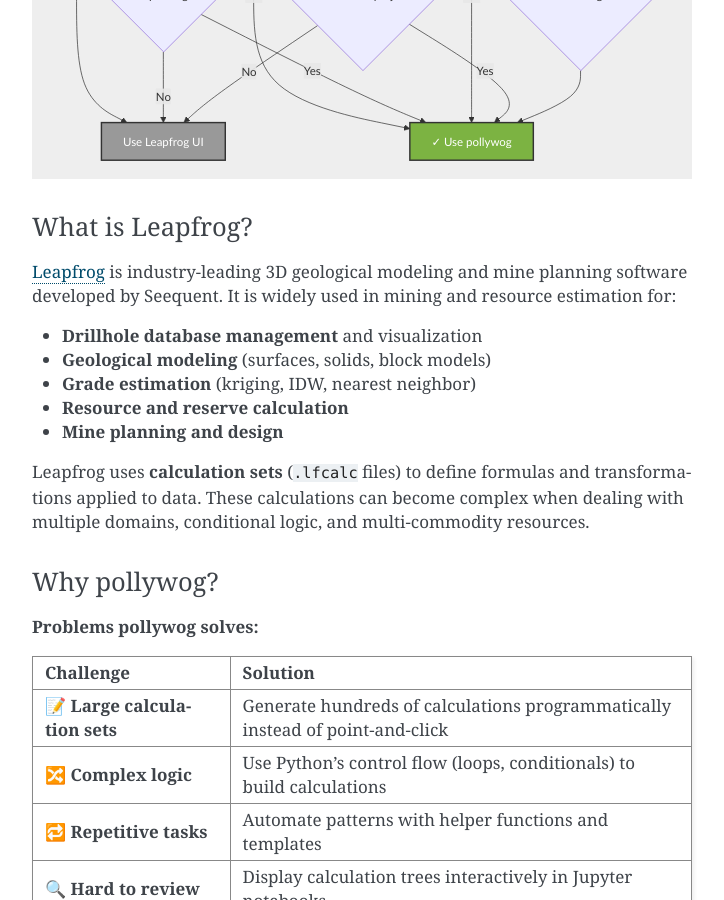
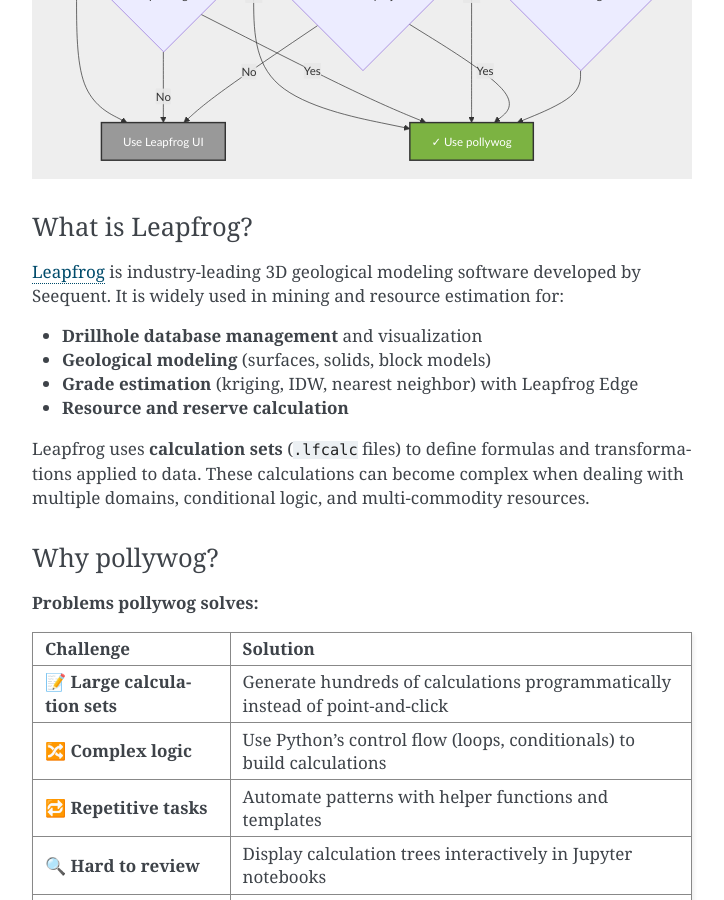
Before and after one commit to endarthur/pollywog, a Sphinx documentation site: the page built from docs/index.rst, in a window 1280 px wide and 900 px high, scrolled down 3849 px. Shown: the whole window, without its empty margins (388-1112 px from the left). Built offline with Sphinx 7.4.7, drawn with Linux system fonts in a browser that asks for light colours.

Commit message:
Fix Leapfrog description - remove mine planning, clarify Edge for estimation
Corrections:
- Removed 'mine planning software' from Leapfrog description
- Removed 'Mine planning and design' from capabilities list
- Added clarification that grade estimation requires Leapfrog Edge
- Leapfrog is geological modeling software, not mine planning
- Updated both English (index.rst) and Portuguese (index.po) translations

```diff
--- a/docs/index.rst
+++ b/docs/index.rst
@@ -64,13 +64,12 @@
 What is Leapfrog?
 ~~~~~~~~~~~~~~~~~
 
-`Leapfrog <https://www.seequent.com/products-solutions/leapfrog-geo/>`_ is industry-leading 3D geological modeling and mine planning software developed by Seequent. It is widely used in mining and resource estimation for:
+`Leapfrog <https://www.seequent.com/products-solutions/leapfrog-geo/>`_ is industry-leading 3D geological modeling software developed by Seequent. It is widely used in mining and resource estimation for:
 
 - **Drillhole database management** and visualization
 - **Geological modeling** (surfaces, solids, block models)
-- **Grade estimation** (kriging, IDW, nearest neighbor)
+- **Grade estimation** (kriging, IDW, nearest neighbor) with Leapfrog Edge
 - **Resource and reserve calculation**
-- **Mine planning and design**
 
 Leapfrog uses **calculation sets** (``.lfcalc`` files) to define formulas and transformations applied to data. These calculations can become complex when dealing with multiple domains, conditional logic, and multi-commodity resources.
 
```
Also changed, not shown: 1 other file.
